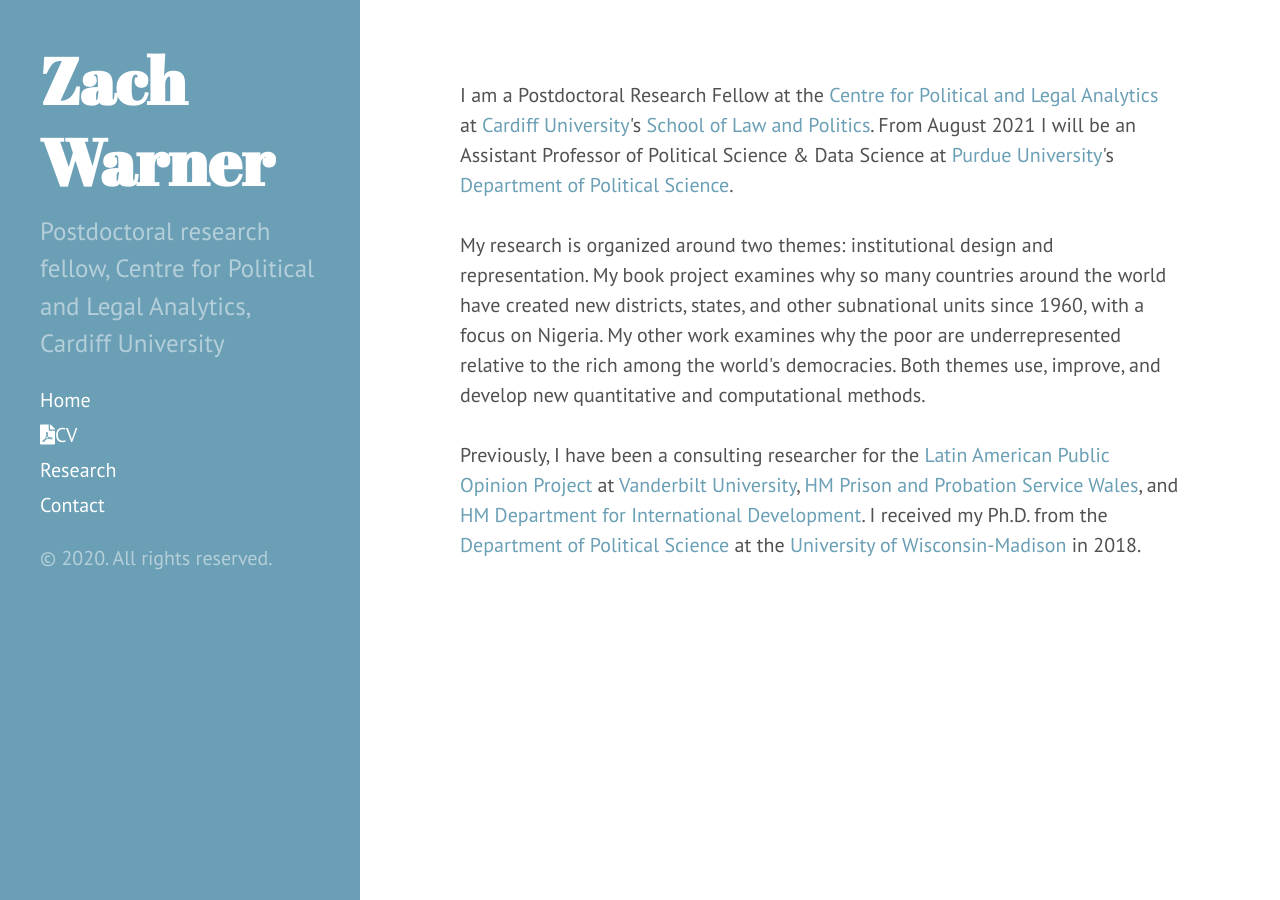
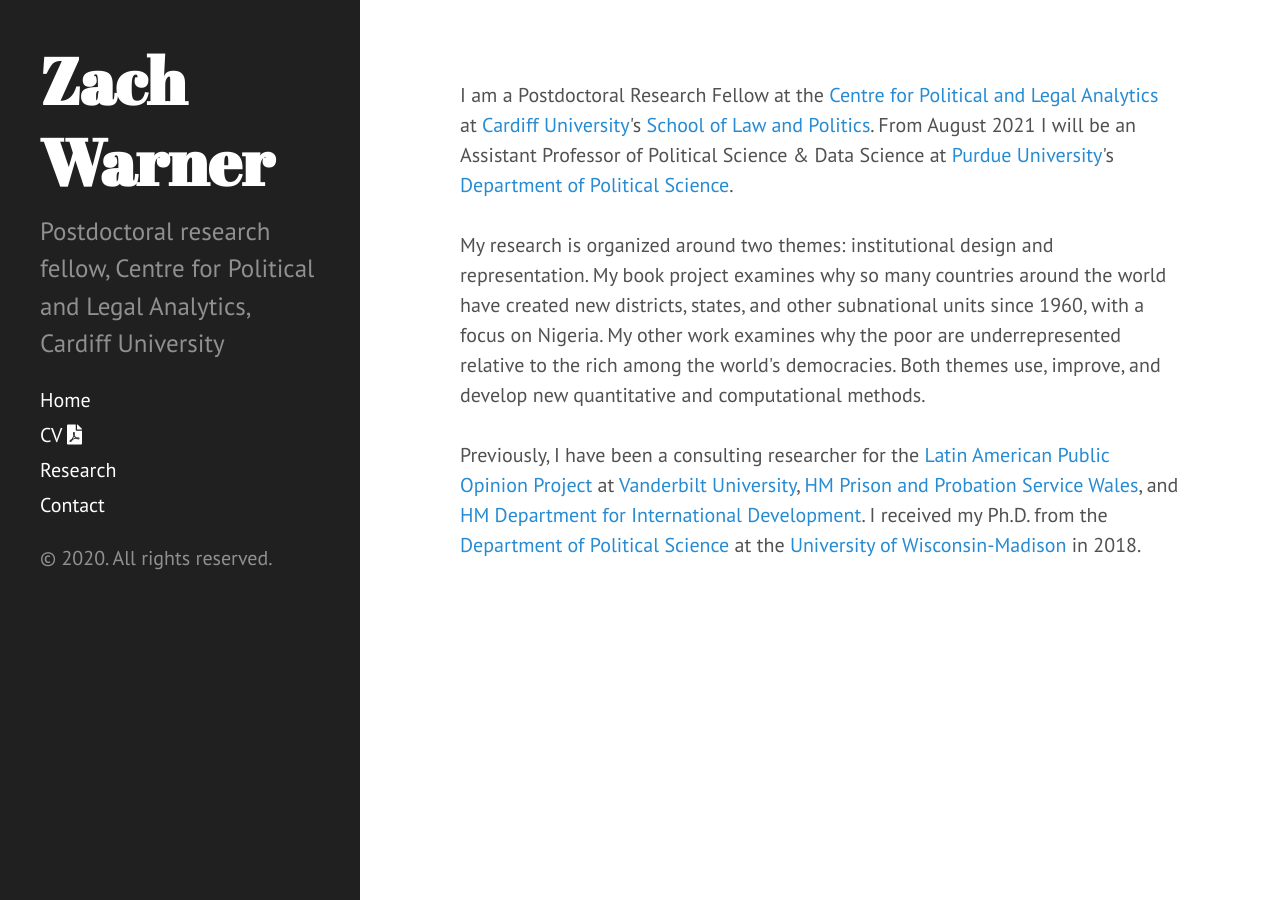
Before and after one commit to zachwarner/zachwarner.github.io, a Jekyll site: the page built from index.html, in a window 1280 px wide. Built offline with Jekyll 4.4.1, drawn with Linux system fonts in a browser that asks for light colours.

Commit message:
Return to default theme

```diff
--- a/_includes/sidebar.html
+++ b/_includes/sidebar.html
@@ -8,7 +8,7 @@
     <nav class="sidebar-nav">
 
       <a class="sidebar-nav-item" href='{{ "/" | relative_url }}'>Home</a>
-      <a class="sidebar-nav-item" href='{{ "/download/Warner-CV.pdf" | relative_url }}'><i class='fas fa-file-pdf'></i>CV</a>
+      <a class="sidebar-nav-item" href='{{ "/download/Warner-CV.pdf" | relative_url }}'>CV <i class='fas fa-file-pdf'></i></a>
       <a class="sidebar-nav-item" href='{{ "/research" | relative_url }}'>Research</a>
       <a class="sidebar-nav-item" href='{{ "/contact" | relative_url }}'>Contact</a>
 
--- a/_layouts/default.html
+++ b/_layouts/default.html
@@ -3,7 +3,7 @@
 
   {% include head.html %}
 
-  <body class="theme-base-0d">
+  <body>
 
     {% include sidebar.html %}
 
```
